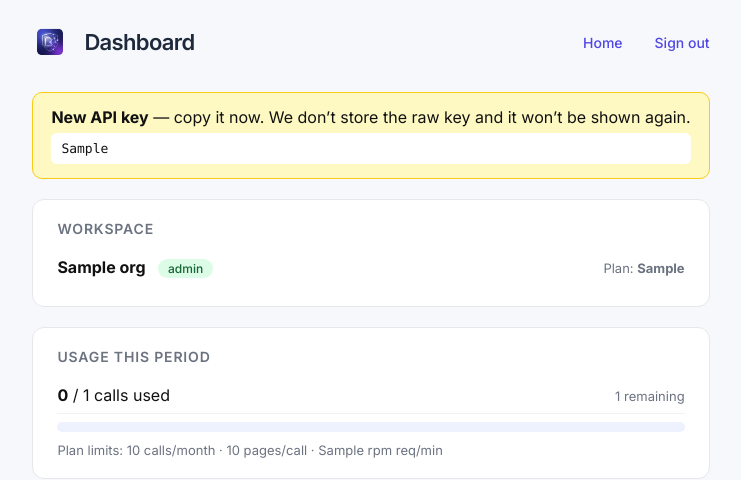
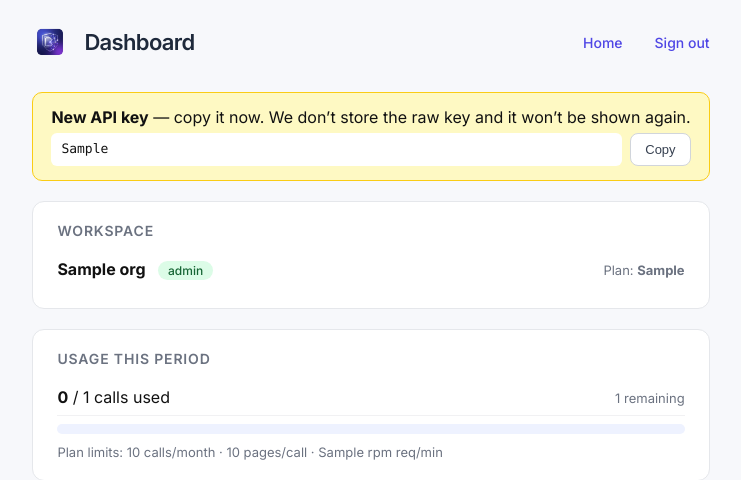
Before and after one commit to pohagan72/AgentShowcase, a Flask app: template templates/dashboard.html in a window 1280 px wide. Shown: the top 480 px of the page, without its empty margins (269-1010 px from the left). Run offline with Flask 3, Linux system fonts and the light colour scheme; tables that the repository leaves empty hold one stand-in row (values such as "Sample post"); the template is opened without the code that fills it: values that come from a table or form of the project are taken from there, most other values are stand-ins (such as "Sample title", 1, 10 or a date in 2020); some libraries are stand-ins or nearby versions.

Commit message:
Dashboard: copy-to-clipboard button on the new-API-key banner
The banner says "copy it now" but had no copy button. Added one with
clipboard-API + execCommand fallback for older browsers, plus a 1.5s
"Copied" confirmation. Allowed by the existing CSP (script-src includes
'unsafe-inline'); will need extracting to a static .js file if we ever
tighten that.

Co-Authored-By: Claude Opus 4.7 (1M context) <noreply@anthropic.com>

```diff
--- a/templates/dashboard.html
+++ b/templates/dashboard.html
@@ -64,8 +64,51 @@
         {% if newly_issued_key %}
         <div class="key-banner">
             <strong>New API key</strong> &mdash; copy it now. We don&rsquo;t store the raw key and it won&rsquo;t be shown again.
-            <code>{{ newly_issued_key }}</code>
+            <div style="display:flex; gap:8px; align-items:stretch; margin-top:6px;">
+                <code id="new-key-value" style="flex:1; margin-top:0;">{{ newly_issued_key }}</code>
+                <button type="button"
+                        class="secondary"
+                        id="copy-key-btn"
+                        data-clipboard-target="#new-key-value"
+                        style="white-space:nowrap;">
+                    <i class="ph ph-copy"></i> Copy
+                </button>
+            </div>
         </div>
+        <script>
+            (function () {
+                var btn = document.getElementById('copy-key-btn');
+                if (!btn) return;
+                btn.addEventListener('click', function () {
+                    var value = document.getElementById('new-key-value').textContent.trim();
+                    var done = function () {
+                        var original = btn.innerHTML;
+                        btn.innerHTML = '<i class="ph ph-check"></i> Copied';
+                        setTimeout(function () { btn.innerHTML = original; }, 1500);
+                    };
+                    if (navigator.clipboard && window.isSecureContext) {
+                        navigator.clipboard.writeText(value).then(done).catch(function () {
+                            // Fallback for browsers that block clipboard API.
+                            var ta = document.createElement('textarea');
+                            ta.value = value;
+                            document.body.appendChild(ta);
+                            ta.select();
+                            try { document.execCommand('copy'); } catch (e) {}
+                            document.body.removeChild(ta);
+                            done();
+                        });
+                    } else {
+                        var ta = document.createElement('textarea');
+                        ta.value = value;
+                        document.body.appendChild(ta);
+                        ta.select();
+                        try { document.execCommand('copy'); } catch (e) {}
+                        document.body.removeChild(ta);
+                        done();
+                    }
+                });
+            })();
+        </script>
         {% endif %}
 
         <!-- Workspace -->
```
